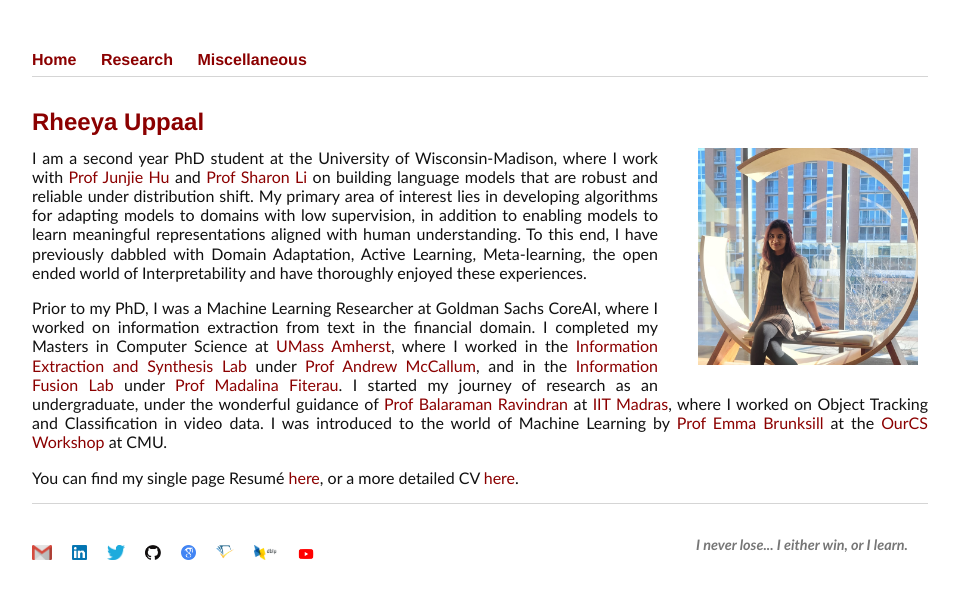
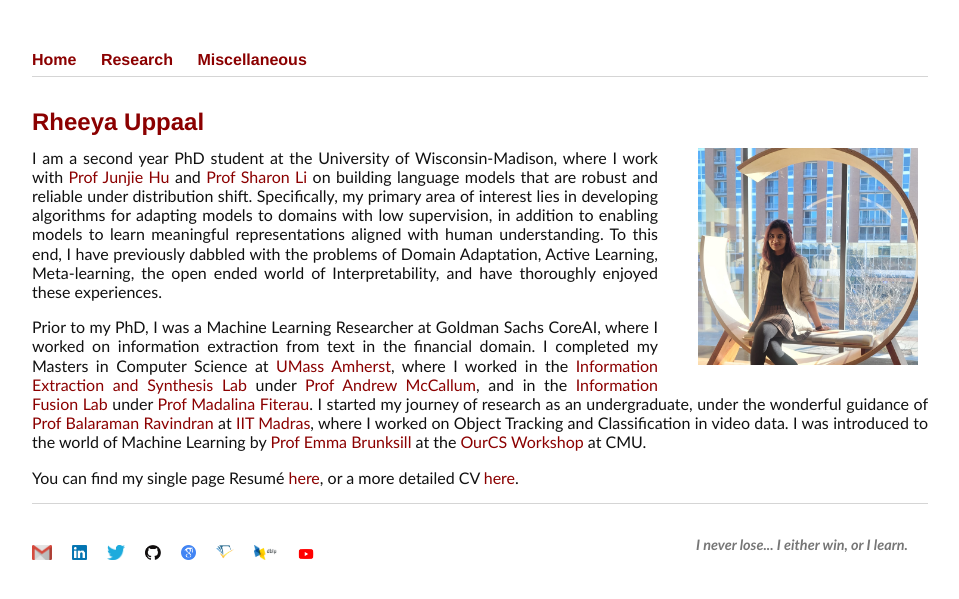
Before and after one commit to Uppaal/Uppaal.github.io, a Jekyll site: the page built from index.html, in a window 1280 px wide. Shown: the top 599 px of the page, without its empty margins (160-1119 px from the left). Built offline with Jekyll 4.4.1, drawn with Linux system fonts in a browser that asks for light colours.

Commit message:
Update index.html

```diff
--- a/index.html
+++ b/index.html
@@ -20,10 +20,10 @@ title: Rheeya Uppaal
 	<img src="images/R2.jpeg" alt="picture" class="inline" width="220"
 		 style="float:right; padding-top:0; padding-bottom: 10px; padding-left: 40px; padding-right: 10px">
 
-	<p>I am a second year PhD student at the University of Wisconsin-Madison, where I work with <a href="https://junjiehu.github.io/">Prof Junjie Hu</a> and <a href="http://pages.cs.wisc.edu/~sharonli/">Prof Sharon Li</a> on building language models that are robust and reliable under distribution shift. My primary area of interest lies in developing algorithms for adapting models to domains with low supervision, in addition to enabling models to learn meaningful representations aligned with human understanding. To this end, I have previously dabbled with Domain Adaptation, Active Learning, Meta-learning, the open ended world of Interpretability and have thoroughly enjoyed these experiences.</p>
+	<p>I am a second year PhD student at the University of Wisconsin-Madison, where I work with <a href="https://junjiehu.github.io/">Prof Junjie Hu</a> and <a href="http://pages.cs.wisc.edu/~sharonli/">Prof Sharon Li</a> on building language models that are robust and reliable under distribution shift. Specifically, my primary area of interest lies in developing algorithms for adapting models to domains with low supervision, in addition to enabling models to learn meaningful representations aligned with human understanding. To this end, I have previously dabbled with the problems of Domain Adaptation, Active Learning, Meta-learning, the open ended world of Interpretability, and have thoroughly enjoyed these experiences.</p>
 
 	<!-- <p>My primary area of interest lies in developing algorithms in domains with low supervision, and making neural networks learn meaningful representations aligned with human understanding.
-		To this end, I have delved into Transfer Learning, Domain Adaptation, Few Shot Learning, Active Learning and the open ended world of Interpretability. Apart from this, I have worked on Deep Learning applied to NLP and Vision tasks, and have thoroughly enjoyed the experience.</p> -->
+		To this end, I have delved intoTransfer Learning, Domain Adaptation, Few Shot Learning, Active Learning and the open ended world of Interpretability. Apart from this, I have worked on Deep Learning applied to NLP and Vision tasks, and have thoroughly enjoyed the experience.</p> -->
 
 	<p>Prior to my PhD, I was a Machine Learning Researcher at Goldman Sachs CoreAI, where I worked on information extraction from text in the financial domain. I completed my Masters in Computer Science at <a href="https://www.cics.umass.edu/">UMass Amherst</a>, where I worked in the <a href="http://www.iesl.cs.umass.edu/">Information Extraction and Synthesis Lab</a> under <a href="https://people.cs.umass.edu/~mccallum/">Prof Andrew McCallum</a>, and in the <a href="https://groups.cs.umass.edu/infofusion/">Information Fusion Lab</a> under <a href="https://people.cs.umass.edu/~mfiterau/?_gl=1*1b5bnsd*_ga*MTg2MzkwOTY5Ni4xNjY0NDI5ODc3*_ga_21RLS0L7EB*MTY2NDQyOTg3Ny4xLjEuMTY2NDQyOTk1OC4wLjAuMA..&_ga=2.34412001.1336810845.1664429877-1863909696.1664429877">Prof Madalina Fiterau</a>. I started my journey of research as an undergraduate, under the wonderful guidance of <a href="http://www.cse.iitm.ac.in/~ravi/">Prof Balaraman Ravindran</a> at <a href="http://www.cse.iitm.ac.in/">IIT Madras</a>, where I worked on Object Tracking and Classification in video data. I was introduced to the world of Machine Learning by <a href="https://cs.stanford.edu/people/ebrun/">Prof Emma Brunksill</a> at the <a href="http://www.cs.cmu.edu/ourcs/">OurCS Workshop</a> at CMU.</p>
 
```
